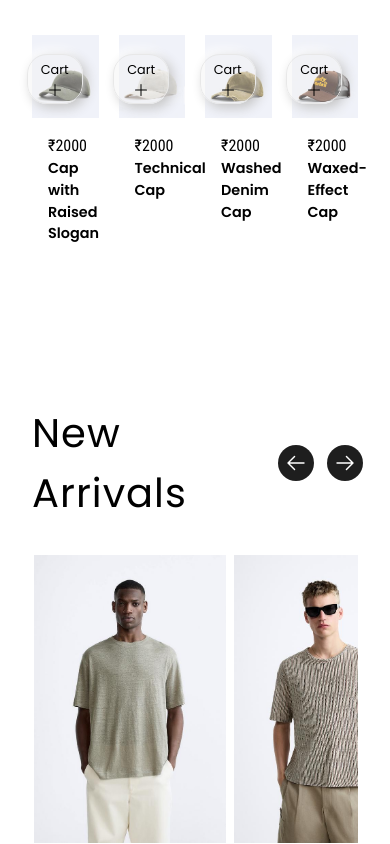
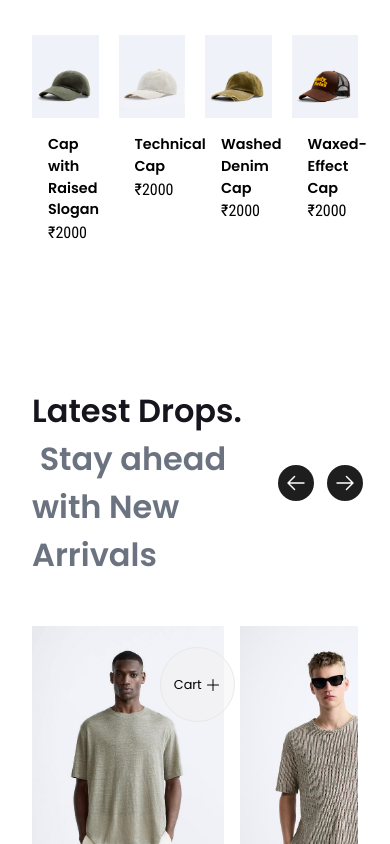
Before and after one commit to haash3/strayy, a React (Vite) app in the folder stray/: page / in a window 390 px wide. Shown: the part 2280-3124 px from the top of the page. Built offline with nearby package versions, Linux system fonts and the light colour scheme.

Commit message:
cart btn

```diff
--- a/stray/src/categories/home/CapCollections.jsx
+++ b/stray/src/categories/home/CapCollections.jsx
@@ -1,42 +1,42 @@
-import React from 'react'
-import { CapItems } from '../../components/AllData'
-import { Plus } from "@phosphor-icons/react"
+import React from "react";
+import { CapItems } from "../../components/AllData";
+import { Plus } from "@phosphor-icons/react";
 
 export const CapCollections = () => {
   return (
     <>
-            <div className='padding-x py-[4rem]'>
-                <div className='font-poppins lg:text-[2.25rem] text-[2rem]
-                                text-pantone font-semibold'>
+      <div className="padding-x py-[4rem]">
+        <div
+          className="font-poppins lg:text-[2.25rem] text-[2rem]
+                                text-pantone font-semibold"
+        >
           Cap Collections. &nbsp;
-                    <span className='text-gray-500'>
-                        Top it off with style
-                    </span>
+          <span className="text-gray-500">Top it off with style</span>
         </div>
 
-
-                <div className='grid grid-cols-4 grid-rows-2 gap-5'>
+        <div className="grid grid-cols-4 grid-rows-2 gap-5">
           {CapItems.map((item) => (
-                        <div key={item.id} className='cap-item'>
-                            <div className='relative'>
-                                <img src={item.img} className='filter'/>
-                                <button className='cart-btn'>Cart <Plus size={16} className='inline'/></button>
+            <div key={item.id} className="cap-item">
+              <div className="relative">
+                <img src={item.img} className="filter" />
               </div>
-                            <div className='px-4'>
-                                <p className='font-robo'>₹{item.price}</p>
-                                <p className='font-poppins font-semibold text-[0.9rem]'>{item.name}</p>
-
+              <div className="px-4">
+                <div>
+                  <p className="font-poppins font-semibold text-[0.9rem]">
+                    {item.name}
+                  </p>
+                  <p className="font-robo">₹{item.price}</p>
+                </div>
+                <div>
+                <button className="cart-btn">
+                  ShopNow
+                </button>
+                </div>
               </div>
             </div>
           ))}
         </div>
       </div>
-
-
-
-
-
     </>
-
-    )
-}
+  );
+};
--- a/stray/src/categories/home/NewArrivals.jsx
+++ b/stray/src/categories/home/NewArrivals.jsx
@@ -23,9 +23,15 @@ export const NewArrivals = () => {
   // horizontal scroll effect end.
 
   return (
-    <section className="padding-x padding-y">
+    <section className="padding-x pt-8">
       <div className="text-grid">
-        <div className="font-poppins text-[2.5rem] tracking-wide">New Arrivals </div>
+      <div className='font-poppins lg:text-[2.25rem] text-[2rem]
+            text-pantone font-semibold'>
+                Latest Drops. &nbsp;
+                <span className='text-gray-500'>
+                Stay ahead with New Arrivals
+                </span>
+            </div>
         {/* buttons */}
         <div className="sliderBtns ">
           <button title="scroll left" onClick={slideLeft}>
--- a/stray/src/components/Slider.jsx
+++ b/stray/src/components/Slider.jsx
@@ -1,6 +1,8 @@
 import React from "react";
 // import { useState } from "react";
 import { newItems } from "./AllData";
+import { Plus } from "@phosphor-icons/react"
+
 // import { Link } from "react-router-dom";
 
 export const Slider = () => {
@@ -14,8 +16,10 @@ export const Slider = () => {
         return (
           <div className="item" key={item.name}>
 
-            <div className="sm:w-[20rem] w-[12rem]">
+            <div className="sm:w-[20rem] w-[12rem] relative">
               <img src={item.img} />
+              <button className='cart-btn'>Cart <Plus size={16} className='inline'/></button>
+
             </div>
             <div className="px-2 py-4">
               <p className="priceEffect font-robo">₹{item.price}</p>
--- a/stray/src/style.css
+++ b/stray/src/style.css
@@ -41,19 +41,23 @@
 /* New Arrivals Section */
 .item-container {
   display: flex;
-  gap: 0.5rem;
+  gap: 1rem;
   overflow-x: scroll;
   overflow-y: scroll;
   white-space: nowrap;
   scroll-behavior: smooth;
-  padding: 1rem 0.1rem;
+  /* padding: 1rem 0.1rem; */
 }
 .item {
   cursor: pointer;
+  margin: 1.9rem 0rem;
+  outline: none;
 }
 .item:hover {
-  filter: brightness(95%);
   outline: 1px solid black;
+  transition: outline 0.3s ease;
+  transform: scale(1.03);
+  transition: transform 0.3s ease;
 }
 
 .text-grid {
@@ -140,17 +144,18 @@
   border-radius: 50px;
   background: #f0f0f06c;
   border: 1px solid #e8e8e8;
-  box-shadow: 4px 4px 12px #c5c5c5, -4px -4px 12px #ffffff;
+  /* box-shadow: 4px 4px 12px #c5c5c5, -4px -4px 12px #ffffff; */
   color: black;
   font-family: poppins;
-  padding: 0.3rem 0.8rem;
-  border-radius: 20px;
-  /* border: 1px solid rgba(255, 255, 255, 0.18); */
+  padding: 0.3rem 0.3rem;
+  border-radius: 50px;
+  width: 75px;
+  height: 75px;
+  font-size: 0.8rem;
   position: absolute;
-  top: 1.2rem;
-  right: 1rem;
-  font-size: 0.8rem;
-  transition: all 0.1s;
+  bottom: 12rem;
+  left: 8rem;
+  /* z-index: 1; */
 
 }
 .cart-btn:active {
```
Lines whose indentation alone changed are shown as unchanged.
